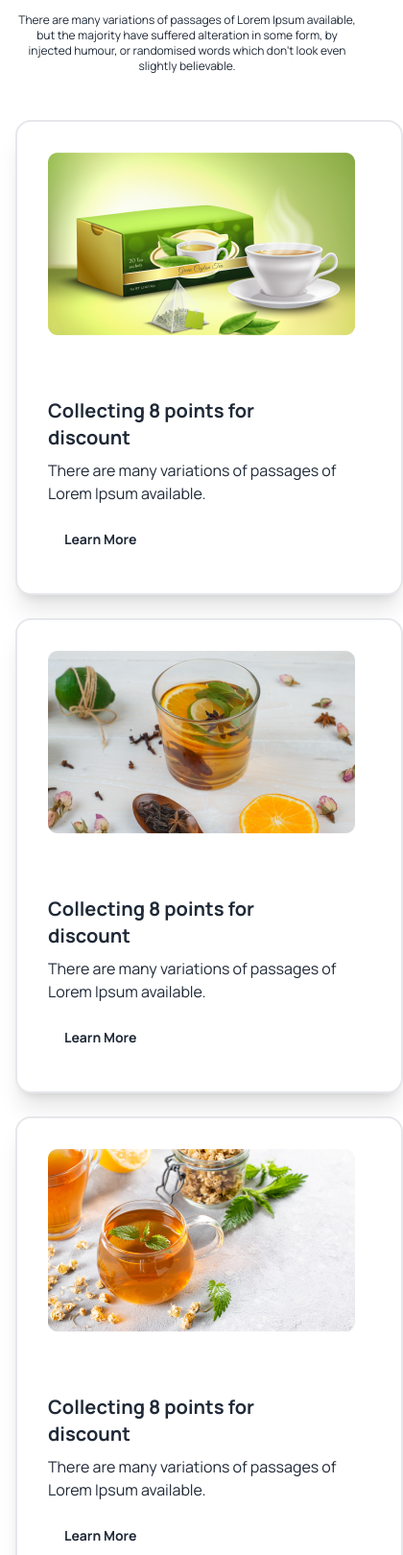
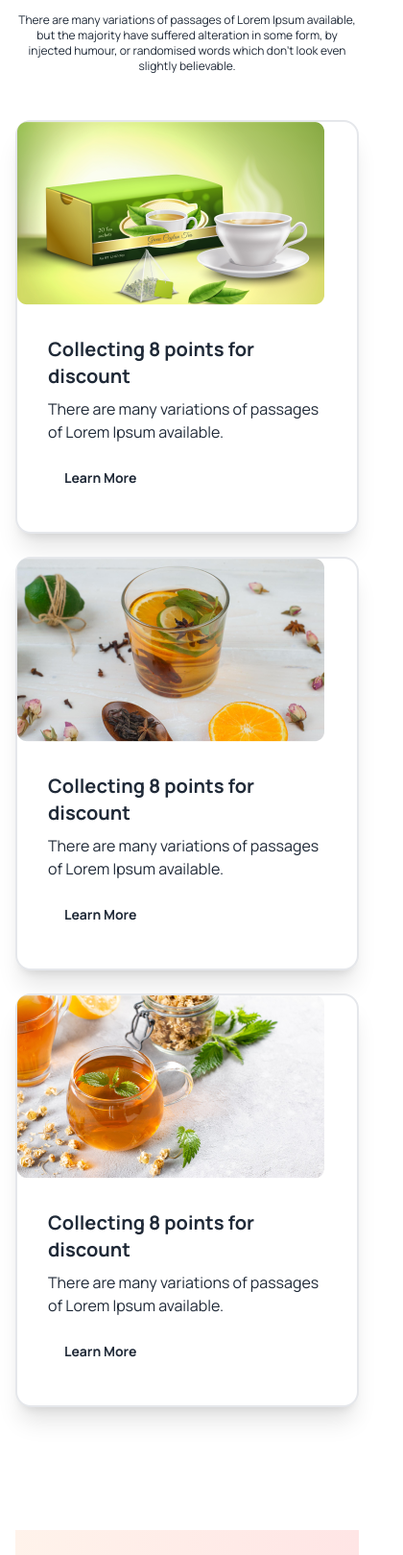
Before and after one commit to alamin6688/tea-house-website, a plain HTML site: page index.html in a window 390 px wide. Shown: the part 6512-8132 px from the top of the page at 96% size, 420 px wide, since content can reach past the window. Drawn offline with nearby package versions, Linux system fonts and the light colour scheme.

Commit message:
responsive done for all divices

```diff
--- a/index.html
+++ b/index.html
@@ -75,7 +75,7 @@
             <!-- Featured Tea Card Container -->
             <div class="grid gap-6 grid-cols-1 md:grid-cols-2 lg:grid-cols-4">
                 <!-- First Card -->
-                <div class="card w-96 p-8 bg-gradient-to-r from-[#F4F4F4] to-[#F4F4F4] shadow-xl">
+                <div class="card p-8 bg-gradient-to-r from-[#F4F4F4] to-[#F4F4F4] shadow-xl">
                     <figure><img src="images/tea-1.png" alt="Shoes" /></figure>
                     <div class="card-body justify-center">
                     <h2 class="text-2xl font-bold">Milk Tea</h2>
@@ -83,7 +83,7 @@
                     </div>
                 </div>
                 <!-- Second Card -->
-                <div class="card w-96 p-8 bg-gradient-to-r from-[#F4F4F4] to-[#F4F4F4] shadow-xl">
+                <div class="card  p-8 bg-gradient-to-r from-[#F4F4F4] to-[#F4F4F4] shadow-xl">
                     <figure><img src="images/tea-2.png" alt="Shoes" /></figure>
                     <div class="card-body justify-center">
                     <h2 class="text-2xl font-bold">Black Tea</h2>
@@ -91,7 +91,7 @@
                     </div>
                 </div>
                 <!-- Third Card -->
-                <div class="card w-96 p-8 bg-gradient-to-r from-[#F4F4F4] to-[#F4F4F4] shadow-xl">
+                <div class="card  p-8 bg-gradient-to-r from-[#F4F4F4] to-[#F4F4F4] shadow-xl">
                     <figure><img src="images/tea-3.png" alt="Shoes" /></figure>
                     <div class="card-body justify-center">
                     <h2 class="text-2xl font-bold">Lemon Tea</h2>
@@ -99,7 +99,7 @@
                     </div>
                 </div>
                 <!-- Fourth Card -->
-                <div class="card w-96 p-8 bg-gradient-to-r from-[#F4F4F4] to-[#F4F4F4] shadow-xl">
+                <div class="card  p-8 bg-gradient-to-r from-[#F4F4F4] to-[#F4F4F4] shadow-xl">
                     <figure><img src="images/tea-4.png" alt="Shoes" /></figure>
                     <div class="card-body justify-center">
                     <h2 class="text-2xl font-bold">Green Tea</h2>
@@ -205,12 +205,12 @@
             <div class="grid gap-6 grid-cols-1 md:grid-cols-2 lg:grid-cols-3">
                 <div class="card bg-base-100 shadow-xl border-2 items-start mx-auto">
                     <div>
-                        <figure class="p-8">
+                        <figure class="lg:p-8">
                             <img src="images/news-1.png"/>
                         </figure>
                     </div>
                     <div class="items-center">
-                        <div class="card-body text-left w-[400px]">
+                        <div class="card-body text-left lg:w-[400px]">
                             <h2 class="card-title">
                                 Collecting 8 points for <br>
                                 discount
@@ -226,12 +226,12 @@
                 </div>
                 <div class="card bg-base-100 shadow-xl border-2 items-start mx-auto">
                     <div>
-                        <figure class="p-8">
+                        <figure class="lg:p-8">
                             <img src="images/news-2.png"/>
                         </figure>
                     </div>
                     <div class="items-center">
-                        <div class="card-body text-left w-[400px]">
+                        <div class="card-body text-left lg:w-[400px]">
                             <h2 class="card-title">
                                 Collecting 8 points for <br>
                                 discount
@@ -247,12 +247,12 @@
                 </div>
                 <div class="card bg-base-100 shadow-xl border-2 items-start mx-auto">
                     <div>
-                        <figure class="p-8">
+                        <figure class="lg:p-8">
                             <img src="images/news-3.png"/>
                         </figure>
                     </div>
                     <div class="items-center">
-                        <div class="card-body text-left w-[400px]">
+                        <div class="card-body text-left lg:w-[400px]">
                             <h2 class="card-title">
                                 Collecting 8 points for <br>
                                 discount
```
